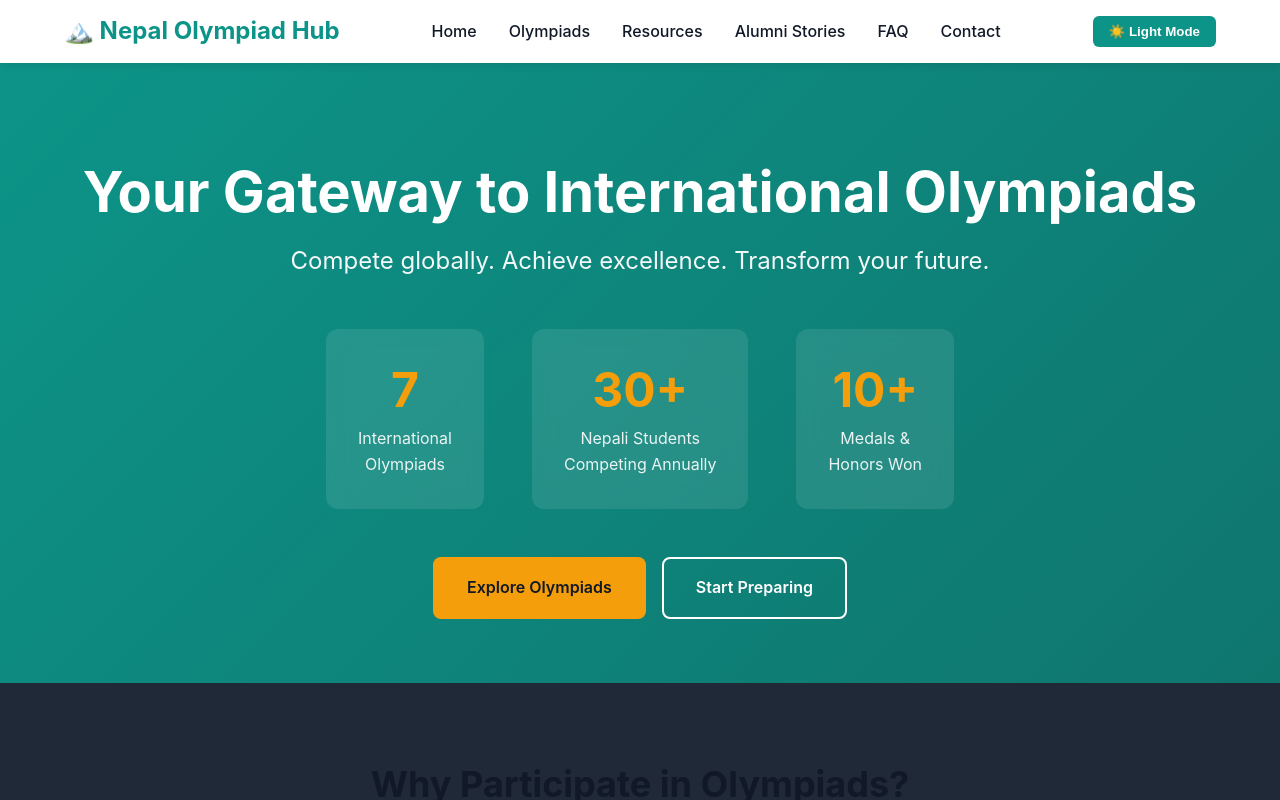
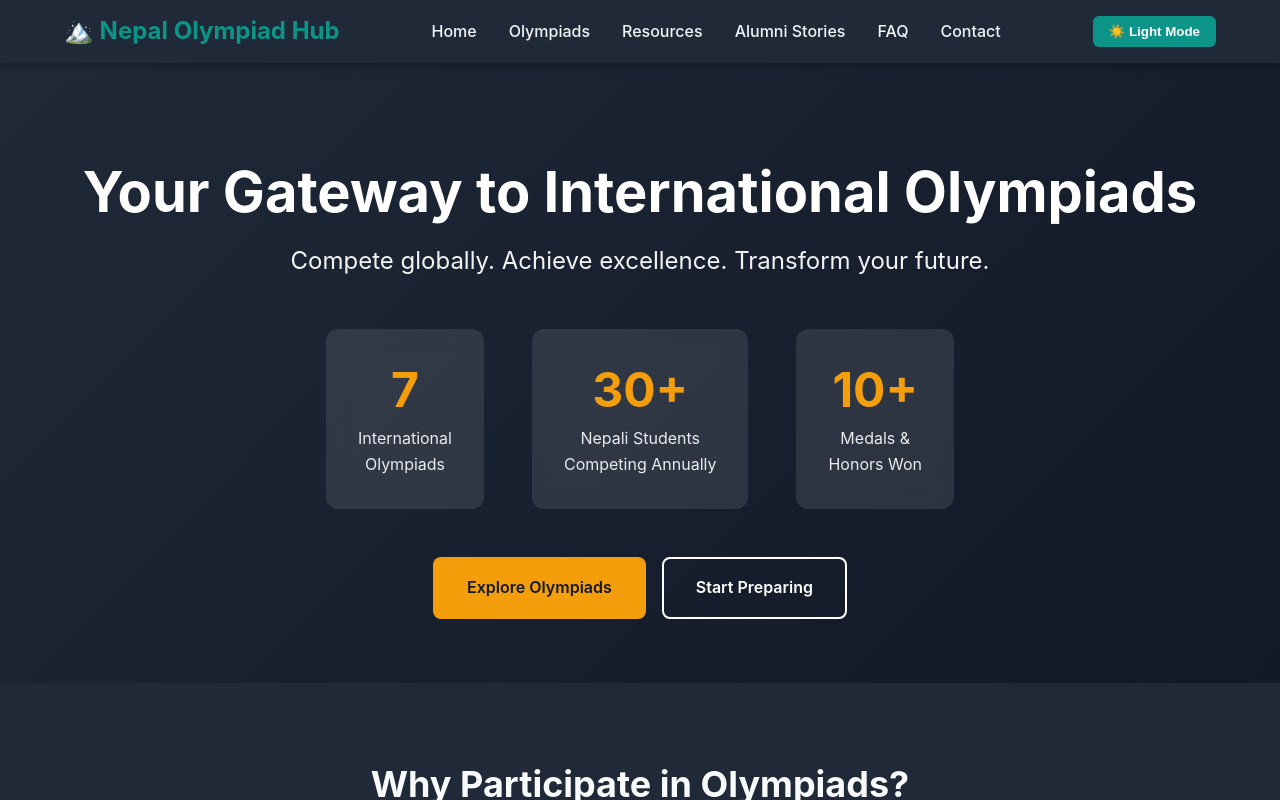
Before and after one commit to crazy-cat-crypto/nepal-olympiad-hub, a plain HTML site: page index.html in a window 1280 px wide. Both pictures are taken after a click on the button "🌙 Dark Mode". Shown: the top 800 px of the page. Drawn offline with Linux system fonts and the light colour scheme.

Commit message:
Add dark mode styles to CSS

```diff
--- a/css/style.css
+++ b/css/style.css
@@ -471,6 +471,31 @@ body.dark-mode .alumni-card {
     border-color: #4b5563;
 }
 
+    body.dark-mode #main-header {
+    background: #1f2937;
+    box-shadow: 0 2px 8px rgba(0,0,0,0.3);
+}
+
+body.dark-mode .hero-section {
+    background: linear-gradient(135deg, #1f2937 0%, #111827 100%);
+}
+
+body.dark-mode .nav-links a {
+    color: #f3f4f6;
+}
+
+body.dark-mode .section-title {
+    color: #f9fafb;
+}
+
+body.dark-mode .section-alt {
+    background-color: #1f2937;
+}
+
+body.dark-mode .trust-item .icon {
+    color: #10b981;
+}
+
 /* Mobile Responsive */
 @media (max-width: 768px) {
     .nav-links {
```
